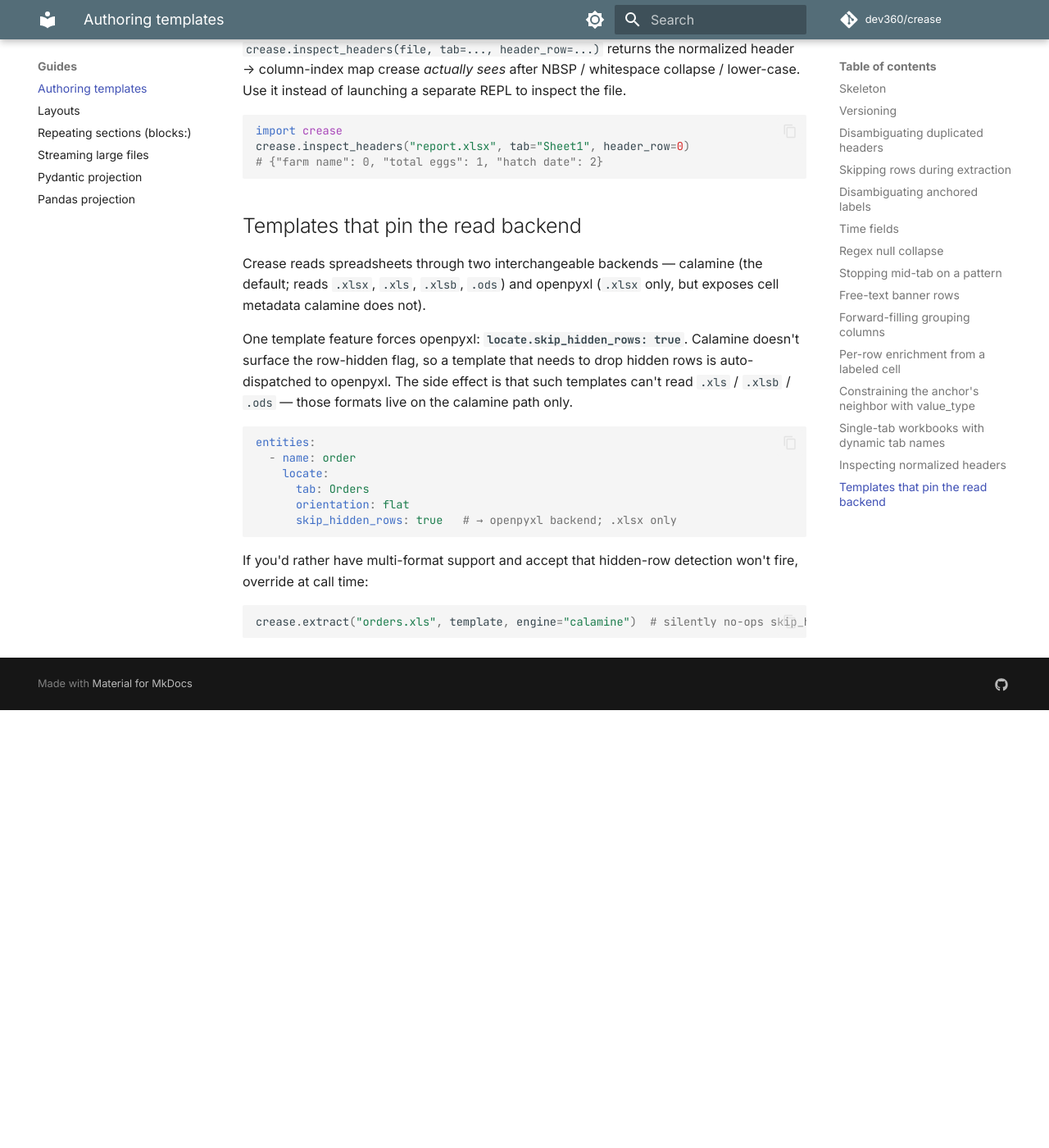
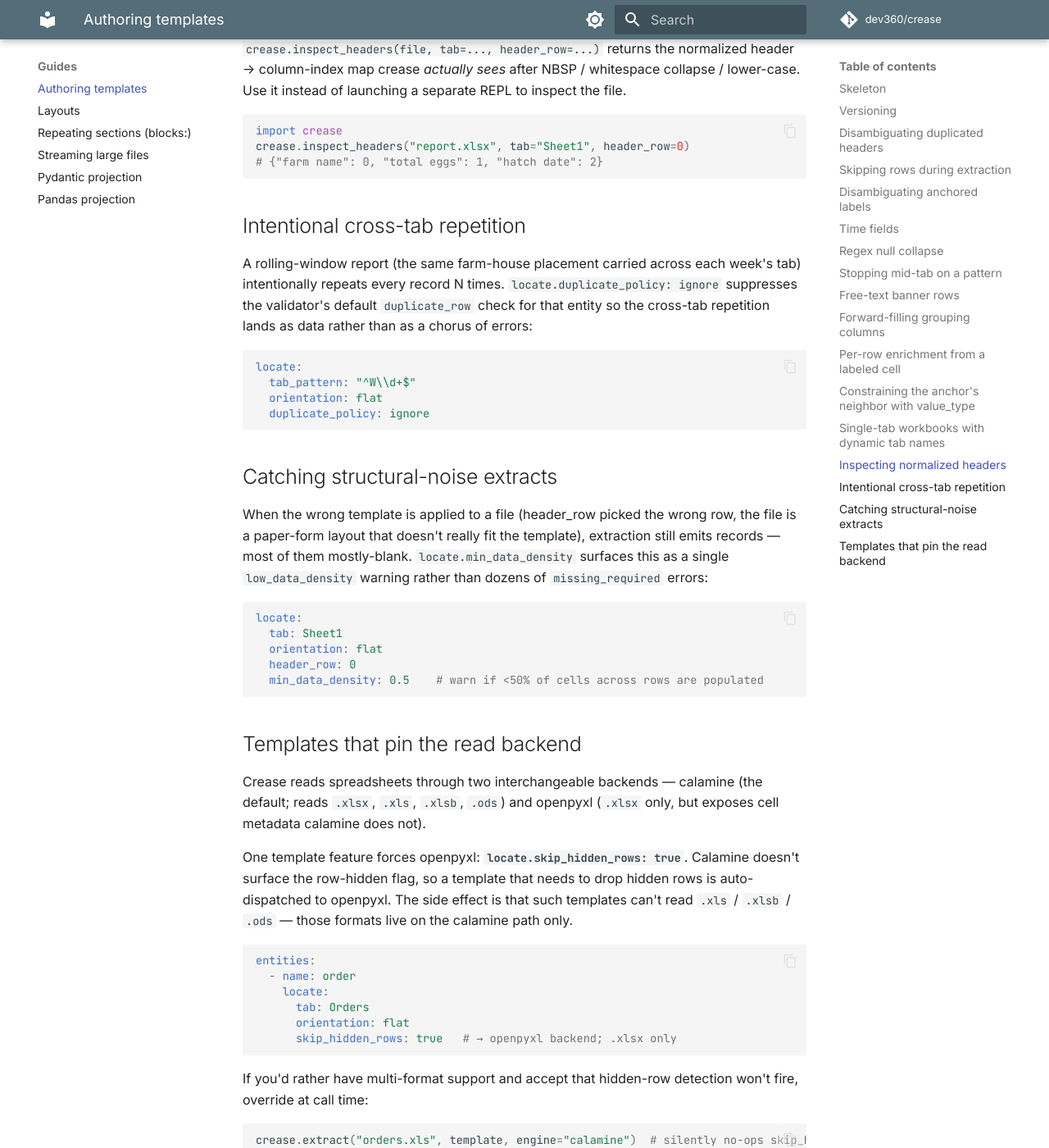
Before and after one commit to dev360/crease, an MkDocs documentation site: the page built from docs/guides/templates.md, in a window 1280 px wide and 1400 px high, scrolled down 6351 px. Shown: the whole window at 82% size. Built offline with MkDocs 1.6.1 and Material for MkDocs 9.7.7, drawn with Linux system fonts in a browser that asks for light colours; comment, search, counter and statistics services are not loaded; before the commit the page ends 7217 px from its top, so only the background shows below that.

Commit message:
feat(template): duplicate_policy and min_data_density (#35)
Two validator-level controls that surface report-quality signals
without forcing operators into ad-hoc post-processing.

**P2-8: ``Locate.duplicate_policy: error | ignore``** — workbooks that
intentionally carry the same record across multiple tabs (a multi-tab
report where each tab repeats a shared set of records) hit the
validator's ``duplicate_row`` check N times per record.
The default ``error`` policy preserves the existing
``duplicate_row`` behavior; ``ignore`` gates ``_check_duplicates``
off entirely for that entity so the cross-tab repetition lands as
data rather than as a chorus of errors.

**P2-11: ``Locate.min_data_density``** — when the wrong template is
applied to a file (header_row picked the wrong row, the file is a
paper-form layout that doesn't really fit), extraction still emits
records — most of them mostly-blank. The new threshold (0.0–1.0)
makes the validator compute the fraction of non-blank cells across
all extracted records and, when it falls below the threshold, emit a
single structural ``low_data_density`` warning with
``ctx.density`` / ``ctx.threshold``. Surfaces the bad-fit case as
one signal instead of dozens of ``missing_required`` errors.

README error taxonomy updated with the new code. Docs add
"Intentional cross-tab repetition" and "Catching structural-noise
extracts" sections.

Graduates ``test_duplicate_policy_ignore_suppresses_intentional_repeats``
and ``test_min_data_density_warns_when_most_rows_mostly_blank``.

Co-authored-by: Claude Opus 4.7 (1M context) <noreply@anthropic.com>

````diff
--- a/docs/guides/templates.md
+++ b/docs/guides/templates.md
@@ -312,6 +312,38 @@ import crease
 crease.inspect_headers("report.xlsx", tab="Sheet1", header_row=0)
 # {"farm name": 0, "total eggs": 1, "hatch date": 2}
 ```
+
+## Intentional cross-tab repetition
+
+A rolling-window report (the same farm-house placement carried across
+each week's tab) intentionally repeats every record N times.
+``locate.duplicate_policy: ignore`` suppresses the validator's
+default ``duplicate_row`` check for that entity so the cross-tab
+repetition lands as data rather than as a chorus of errors:
+
+```yaml
+locate:
+  tab_pattern: "^W\\d+$"
+  orientation: flat
+  duplicate_policy: ignore
+```
+
+## Catching structural-noise extracts
+
+When the wrong template is applied to a file (header_row picked the
+wrong row, the file is a paper-form layout that doesn't really fit
+the template), extraction still emits records — most of them
+mostly-blank. ``locate.min_data_density`` surfaces this as a single
+``low_data_density`` warning rather than dozens of
+``missing_required`` errors:
+
+```yaml
+locate:
+  tab: Sheet1
+  orientation: flat
+  header_row: 0
+  min_data_density: 0.5    # warn if <50% of cells across rows are populated
+```
 ## Templates that pin the read backend
 
 Crease reads spreadsheets through two interchangeable backends — calamine
````
Also changed, not shown: README.md (+1 -0 lines), 3 other files.
